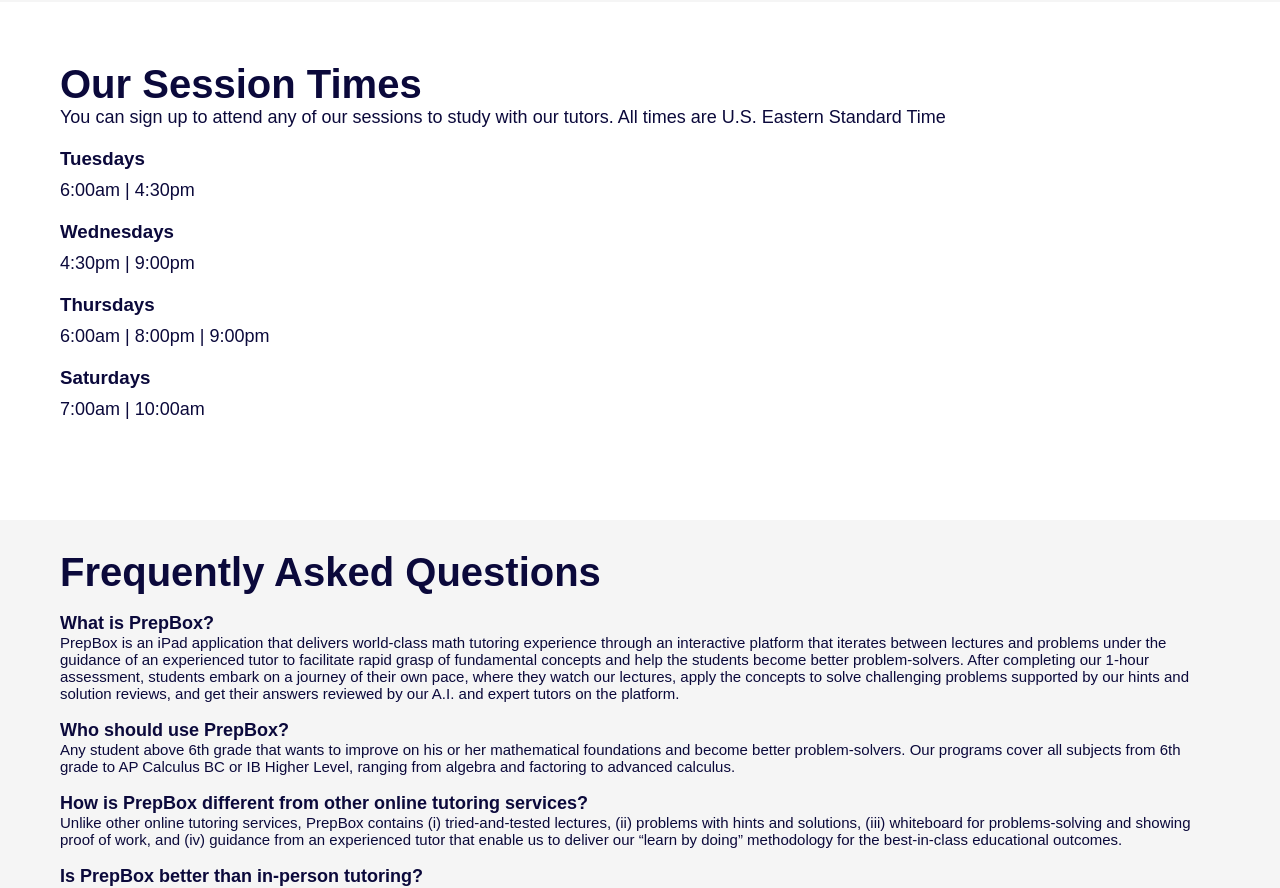
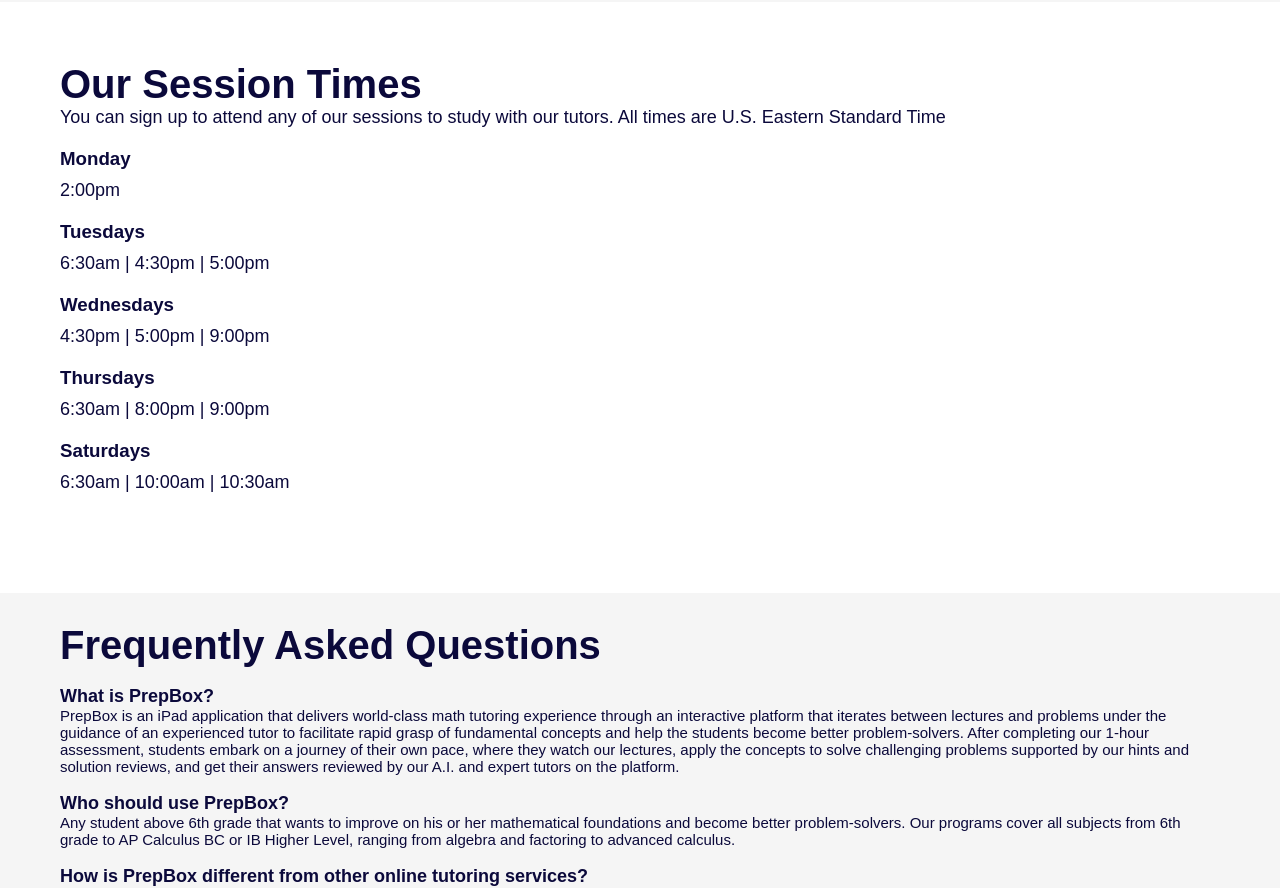
Before and after one commit to kwons90/prepanywhere_marketing_v2, a React (Create React App) app: page / in a window 1280 px wide. Shown: the part 7240-8128 px from the top of the page. Built offline with nearby package versions, Linux system fonts and the light colour scheme; a web font is replaced by a local one.

Commit message:
adjusted times

```diff
--- a/src/components/Sections/Pricing.jsx
+++ b/src/components/Sections/Pricing.jsx
@@ -73,21 +73,25 @@
             <p className="font18">
               You can sign up to attend any of our sessions to study with our tutors. All times are U.S. Eastern Standard Time
             </p>
+            <h3 className="font24 extraBold" style={{padding: '20px 0px 10px 0px'}}>Monday</h3>
+              <p className="font18">
+                2:00pm
+              </p>
             <h3 className="font24 extraBold" style={{padding: '20px 0px 10px 0px'}}>Tuesdays</h3>
               <p className="font18">
-                6:00am | 4:30pm
+                6:30am | 4:30pm | 5:00pm
               </p>
             <h3 className="font24 extraBold" style={{padding: '20px 0px 10px 0px'}}>Wednesdays</h3>
               <p className="font18">
-                4:30pm | 9:00pm
+                4:30pm | 5:00pm | 9:00pm
               </p>
             <h3 className="font24 extraBold" style={{padding: '20px 0px 10px 0px'}}>Thursdays</h3>
               <p className="font18">
-                6:00am | 8:00pm | 9:00pm
+                6:30am | 8:00pm | 9:00pm
               </p>
             <h3 className="font24 extraBold" style={{padding: '20px 0px 10px 0px'}}>Saturdays</h3>
               <p className="font18">
-                7:00am | 10:00am
+                6:30am | 10:00am | 10:30am
               </p>
           </HeaderInfo>
           </div>
```
